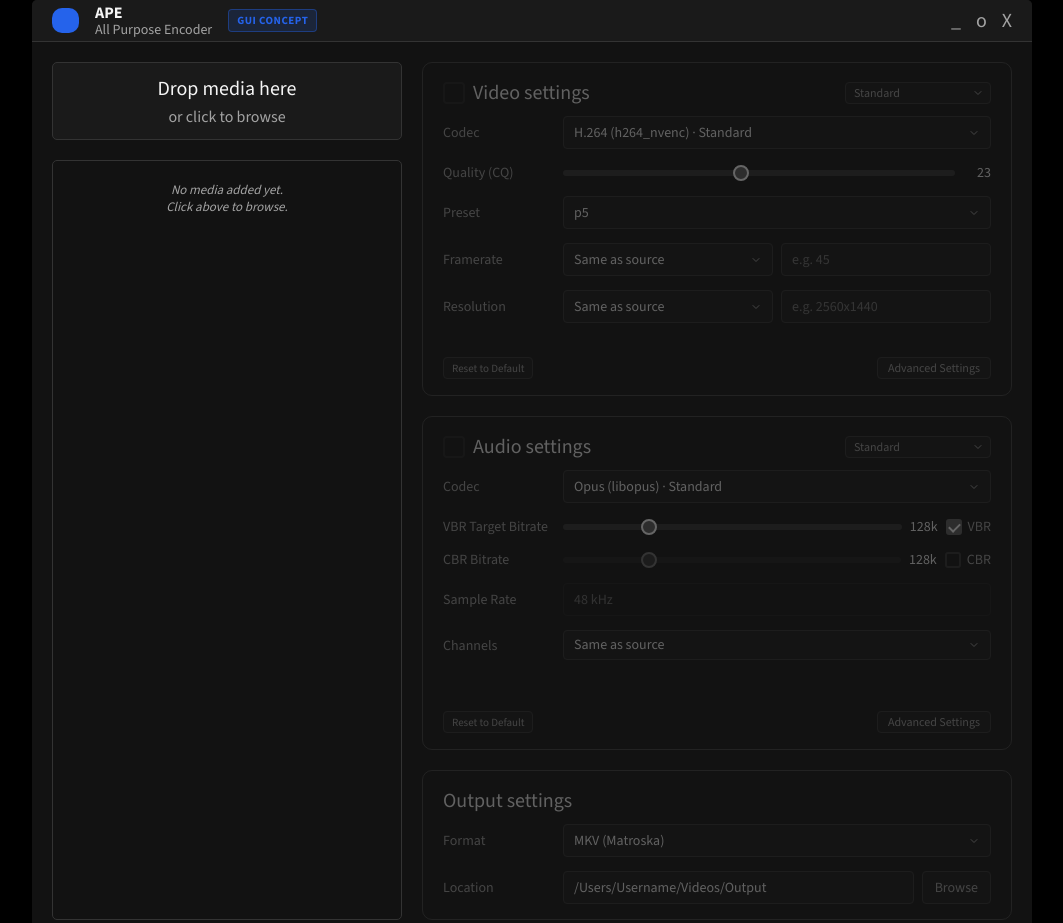
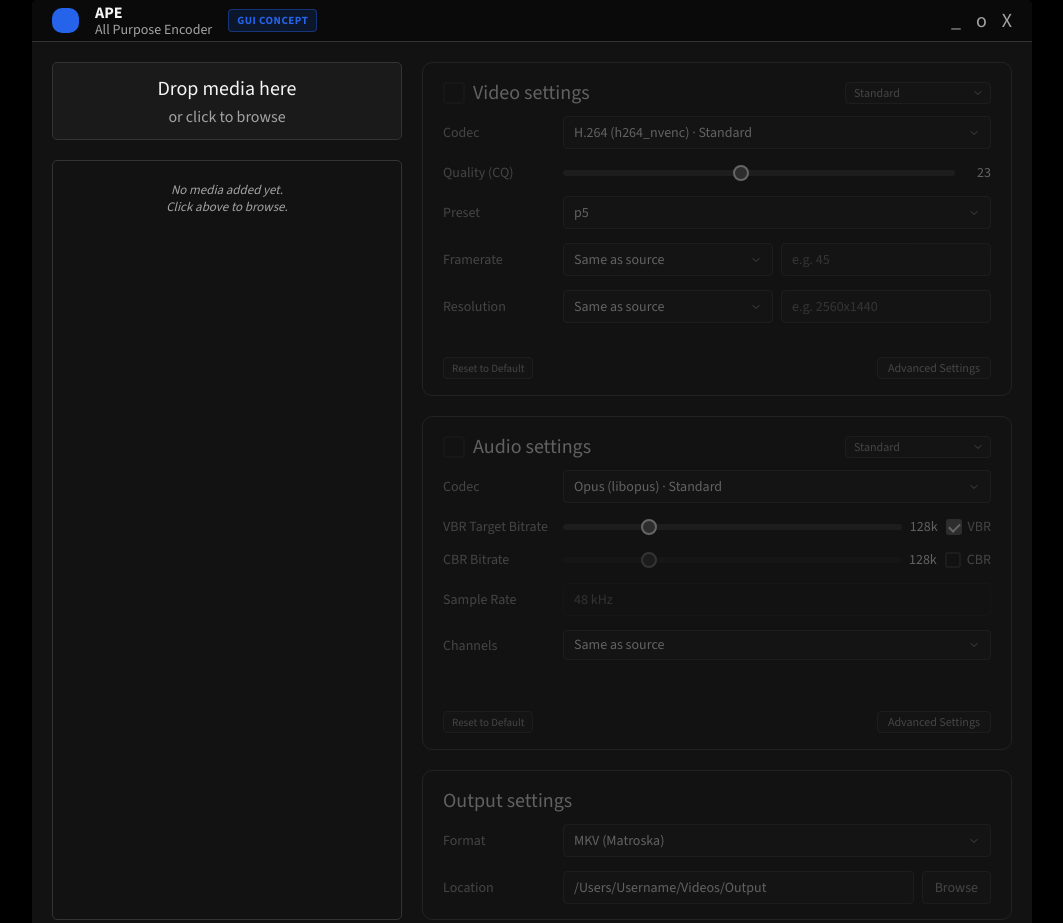
Before and after one commit to WideCornFrog/fuzzy-sniffle, a plain HTML site: page index.html in a window 1280 px wide. Shown: the top 923 px of the page, without its empty margins (108-1171 px from the left). Drawn offline with nearby package versions, Linux system fonts and the light colour scheme.

Commit message:
Update styles.css

```diff
--- a/styles.css
+++ b/styles.css
@@ -34,7 +34,7 @@ body {
 /* --- Header --- */
 .header {
   height: 42px;
-  background: #1a1a1a;
+  background: #0a0a0a; /* Matched to footer */
   display: flex;
   align-items: center;
   padding: 0 20px;
@@ -816,7 +816,6 @@ input[type="range"].custom-slider::-moz-range-thumb:hover { transform: scale(1.1
   cursor: pointer;
   font-family: "Source Sans 3", sans-serif;
 
-  /* Restricted transition to prevent arrow sliding */
   transition: background-color 0.2s, border-color 0.2s, color 0.2s;
 
   appearance: none;
```
